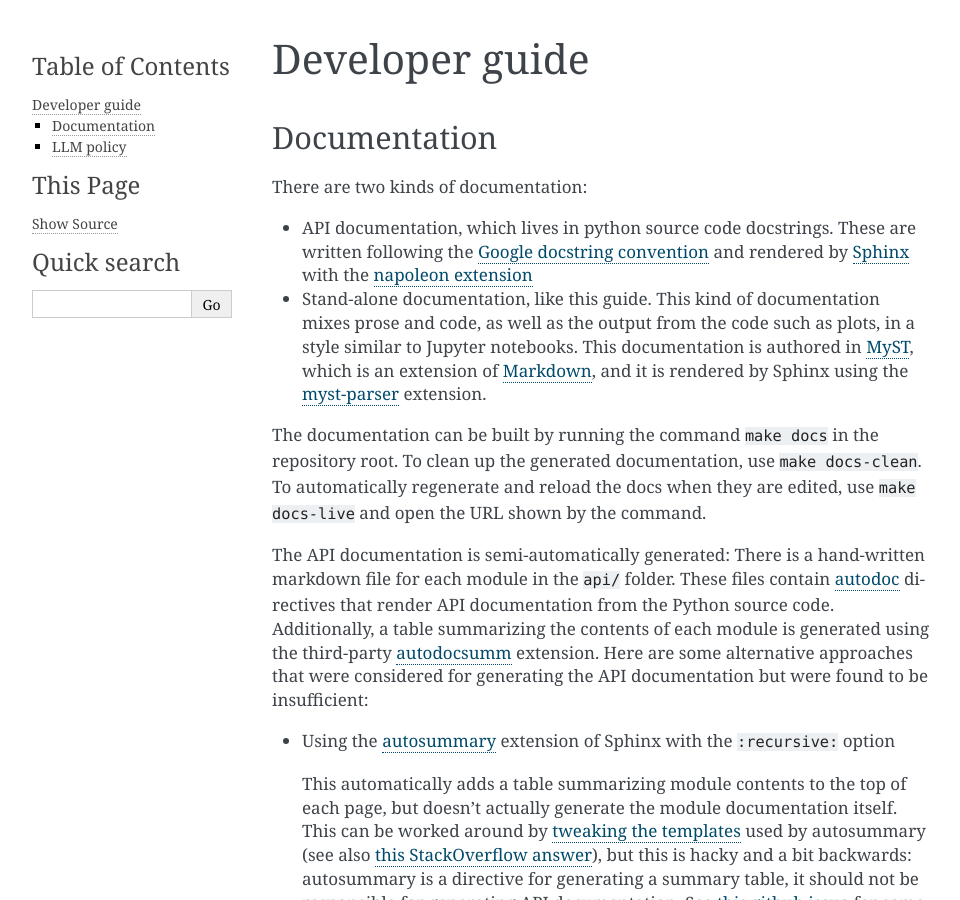
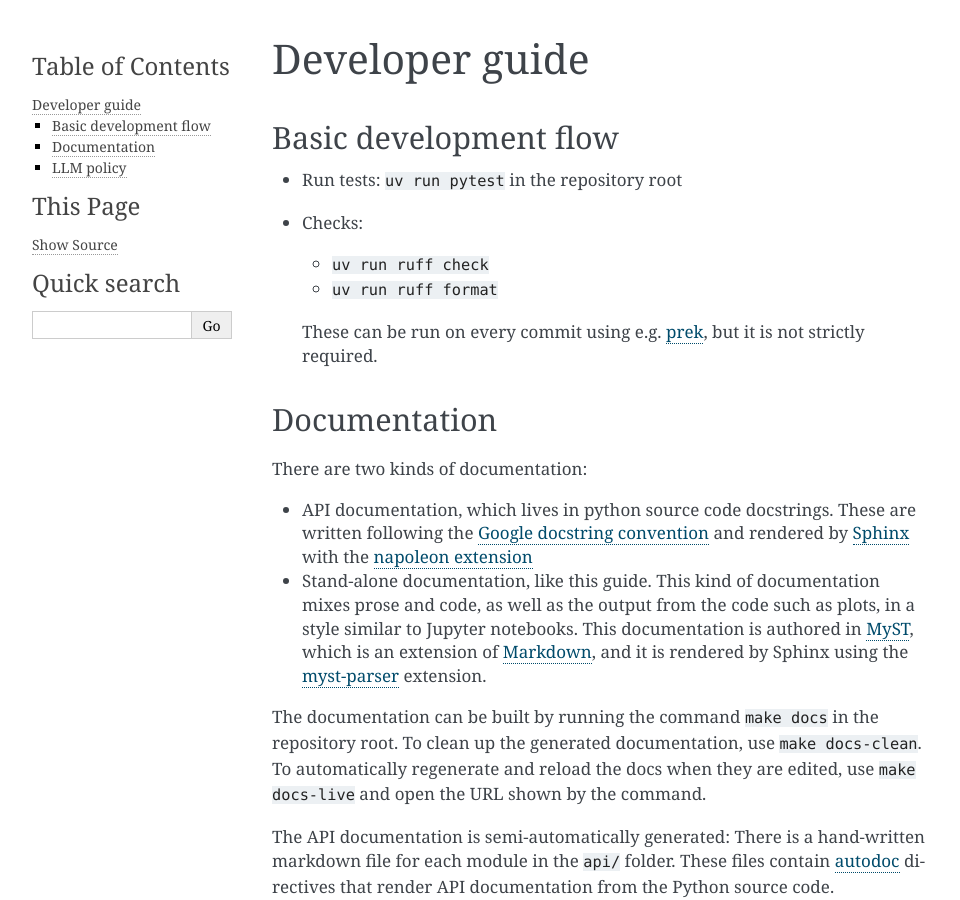
Before and after one commit to RIKEN-SQERT/sqe-analysis, a Sphinx documentation site: the page built from docs/guide/developer-guide.md, in a window 1280 px wide and 900 px high. Shown: the whole window, without its empty margins (148-1108 px from the left). Built offline with Sphinx 7.4.7, drawn with Linux system fonts in a browser that asks for light colours.

Commit message:
Quick notes on development flow

```diff
--- a/docs/guide/developer-guide.md
+++ b/docs/guide/developer-guide.md
@@ -1,4 +1,13 @@
 # Developer guide
+
+## Basic development flow
+
+- Run tests: `uv run pytest` in the repository root
+- Checks:
+    - `uv run ruff check`
+    - `uv run ruff format`
+
+    These can be run on every commit using e.g. [prek](https://prek.j178.dev/), but it is not strictly required.
 
 ## Documentation
 
```
